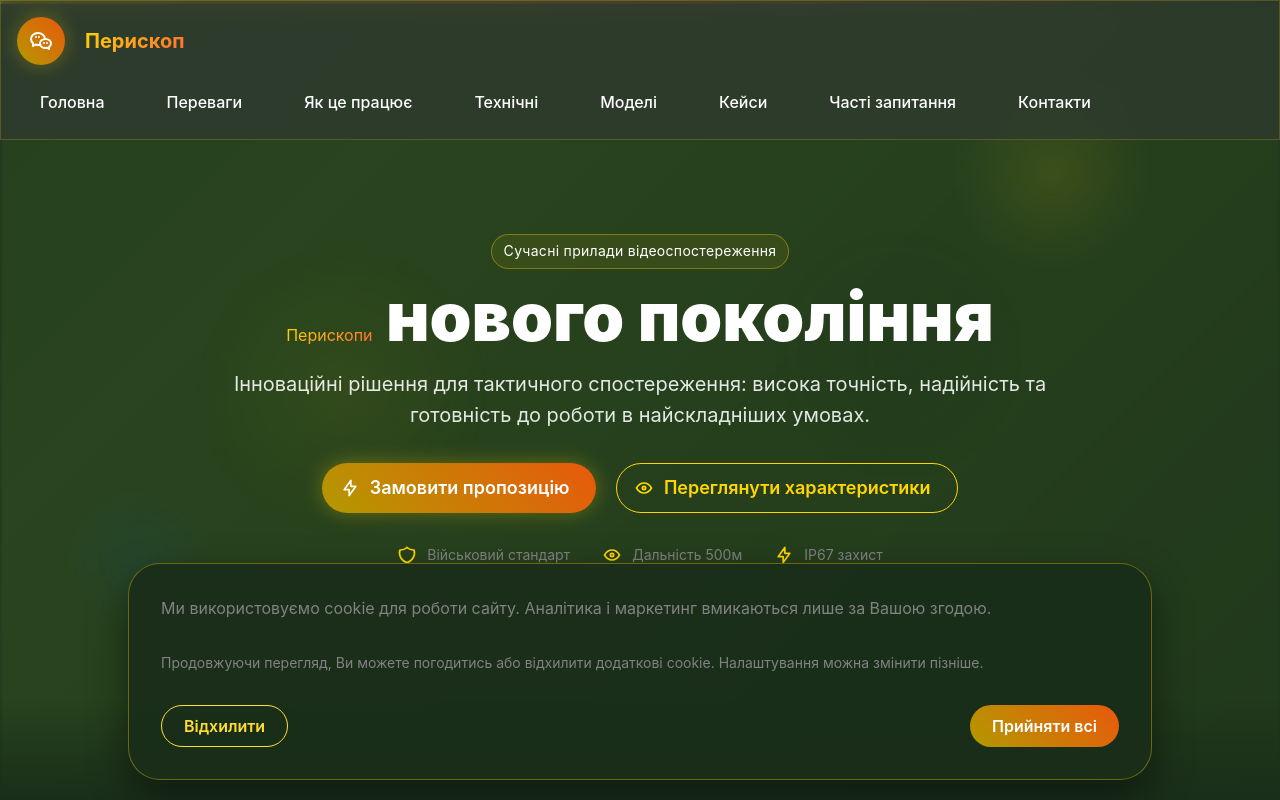
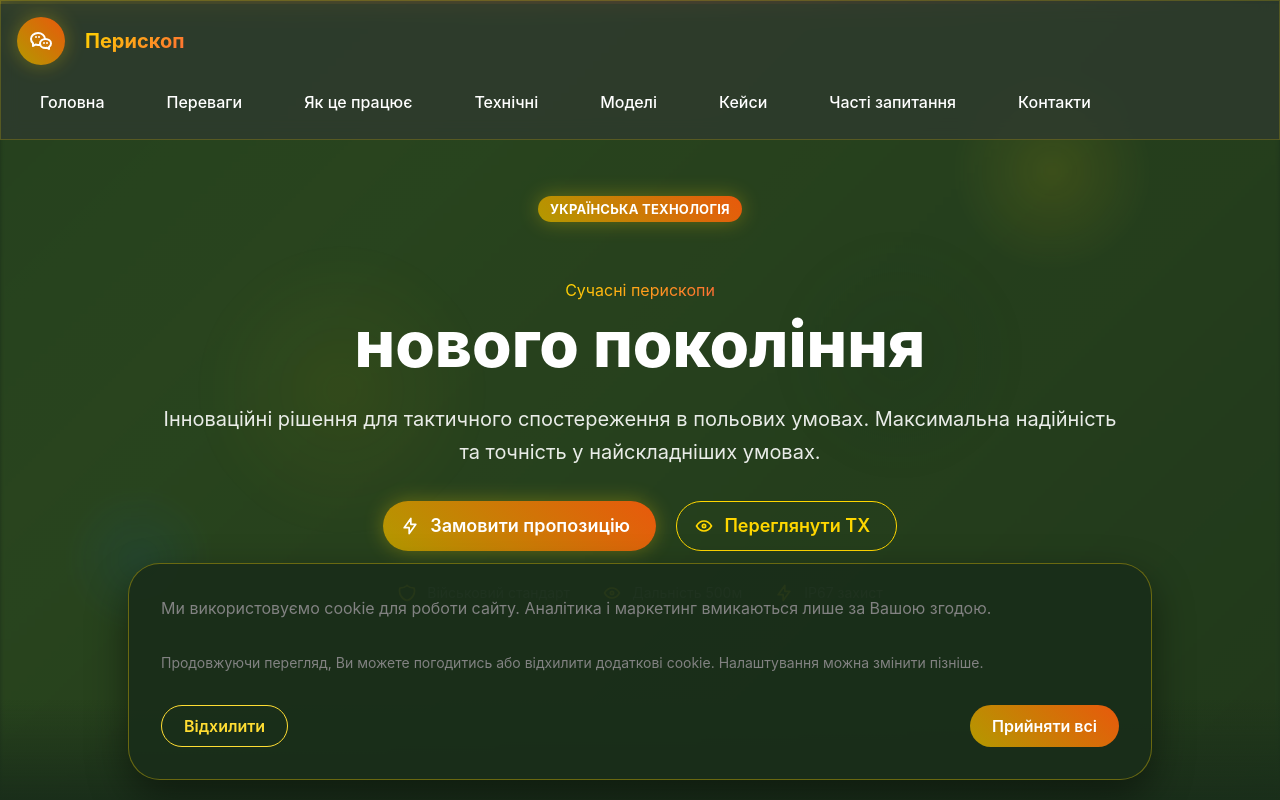
Before and after one commit to Zoreslaw/Sushko_Military, a React (Vite) app: page / in a window 1280 px wide. Shown: the top 800 px of the page. Built offline with nearby package versions, Linux system fonts and the light colour scheme.

Commit message:
Refactor Hero component: update layout styles, enhance text elements, and introduce Badge for improved visual hierarchy.

```diff
--- a/src/components/Hero.tsx
+++ b/src/components/Hero.tsx
@@ -1,6 +1,7 @@
 import { motion } from 'framer-motion';
-import { Container, Title, Text, Group, Button, Box } from '@mantine/core';
+import { Container, Title, Text, Group, Button, Box, Stack, Badge } from '@mantine/core';
 import { IconEye, IconShield, IconBolt } from '@tabler/icons-react';
+import TextureBackground from './TextureBackground';
 
 const Hero = () => {
   return (
@@ -9,7 +10,7 @@ const Hero = () => {
       id="hero"
       style={{
         position: 'relative',
-        minHeight: '100svh',
+        height: '100vh',
         display: 'flex',
         alignItems: 'center',
         justifyContent: 'center',
@@ -125,31 +126,51 @@ const Hero = () => {
             animate={{ opacity: 1, y: 0 }}
             transition={{ duration: 1, delay: 0.2 }}
           >
-            <Group justify="center" mb="sm">
-              <Box
-                style={{
-                  padding: '6px 12px',
-                  borderRadius: 999,
-                  border: '1px solid rgba(255, 215, 0, 0.35)',
-                  background: 'rgba(255, 215, 0, 0.08)'
-                }}
+            <Group justify="center" mb="md">
+              <Badge
+                size="lg"
+                variant="gradient"
+                gradient={{ from: 'gold', to: 'orange', deg: 45 }}
+                className="glow-gold"
               >
-                <Text size="sm" style={{ letterSpacing: 0.3 }}>Сучасні прилади відеоспостереження</Text>
-              </Box>
+                Українська технологія
+              </Badge>
             </Group>
 
             <Title
               order={1}
+              size="4rem"
               style={{
-                fontWeight: 900,
-                marginBottom: '1rem',
-                lineHeight: 1.08,
+                fontWeight: 800,
+                marginBottom: '1.5rem',
+                lineHeight: 1.1,
                 color: 'white',
-                fontSize: 'clamp(2.2rem, 6vw, 4.2rem)'
               }}
-              ta="center"
+              visibleFrom="md"
             >
-              <Text component="span" className="gradient-text">Перископи</Text> нового покоління
+              <Text component="span" className="gradient-text">
+                Сучасні перископи
+              </Text>
+              <br />
+              нового покоління
+            </Title>
+
+            <Title
+              order={1}
+              size="2.5rem"
+              style={{
+                fontWeight: 800,
+                marginBottom: '1.5rem',
+                lineHeight: 1.1,
+                color: 'white',
+              }}
+              hiddenFrom="md"
+            >
+              <Text component="span" className="gradient-text">
+                Сучасні перископи
+              </Text>
+              <br />
+              нового покоління
             </Title>
           </motion.div>
 
@@ -159,15 +180,29 @@ const Hero = () => {
             transition={{ duration: 1, delay: 0.4 }}
           >
             <Text
-              ta="center"
+              size="xl"
               style={{
+                marginBottom: '2rem',
+                color: 'rgba(255, 255, 255, 0.9)',
+                fontSize: '1.25rem',
+                maxWidth: '60rem',
                 margin: '0 auto 2rem',
-                color: 'rgba(255, 255, 255, 0.88)',
-                fontSize: 'clamp(1rem, 2.2vw, 1.25rem)',
-                maxWidth: 880,
               }}
+              visibleFrom="md"
             >
-              Інноваційні рішення для тактичного спостереження: висока точність, надійність та готовність до роботи в найскладніших умовах.
+              Інноваційні рішення для тактичного спостереження в польових умовах.
+              Максимальна надійність та точність у найскладніших умовах.
+            </Text>
+
+            <Text
+              size="lg"
+              style={{
+                marginBottom: '2rem',
+                color: 'rgba(255, 255, 255, 0.9)',
+              }}
+              hiddenFrom="md"
+            >
+              Інноваційні рішення для тактичного спостереження в польових умовах.
             </Text>
           </motion.div>
 
@@ -209,7 +244,7 @@ const Hero = () => {
                     color: 'var(--primary-gold)',
                   }}
                 >
-                  Переглянути характеристики
+                  Переглянути ТХ
                 </Button>
               </motion.div>
             </Group>
```
